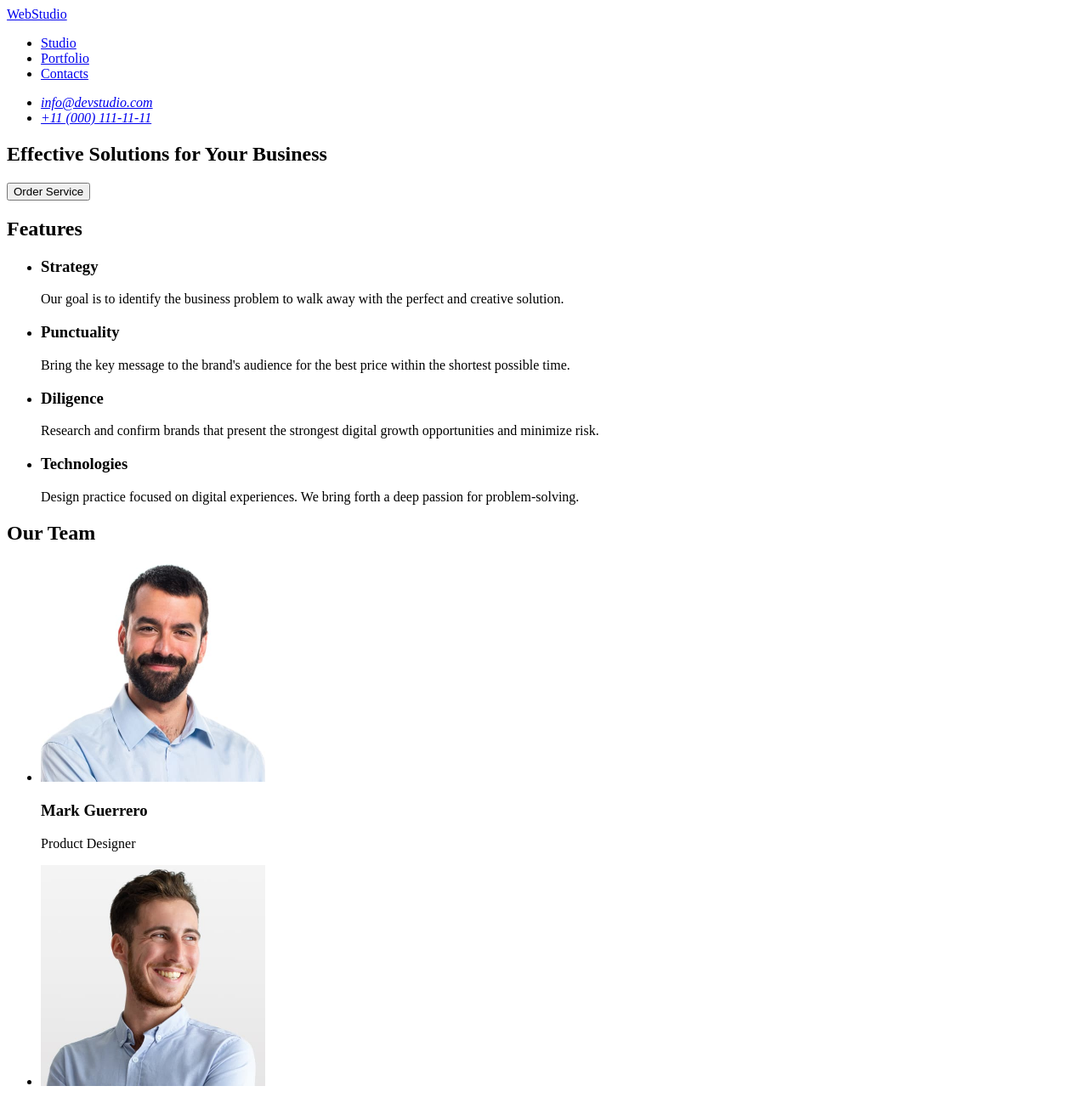
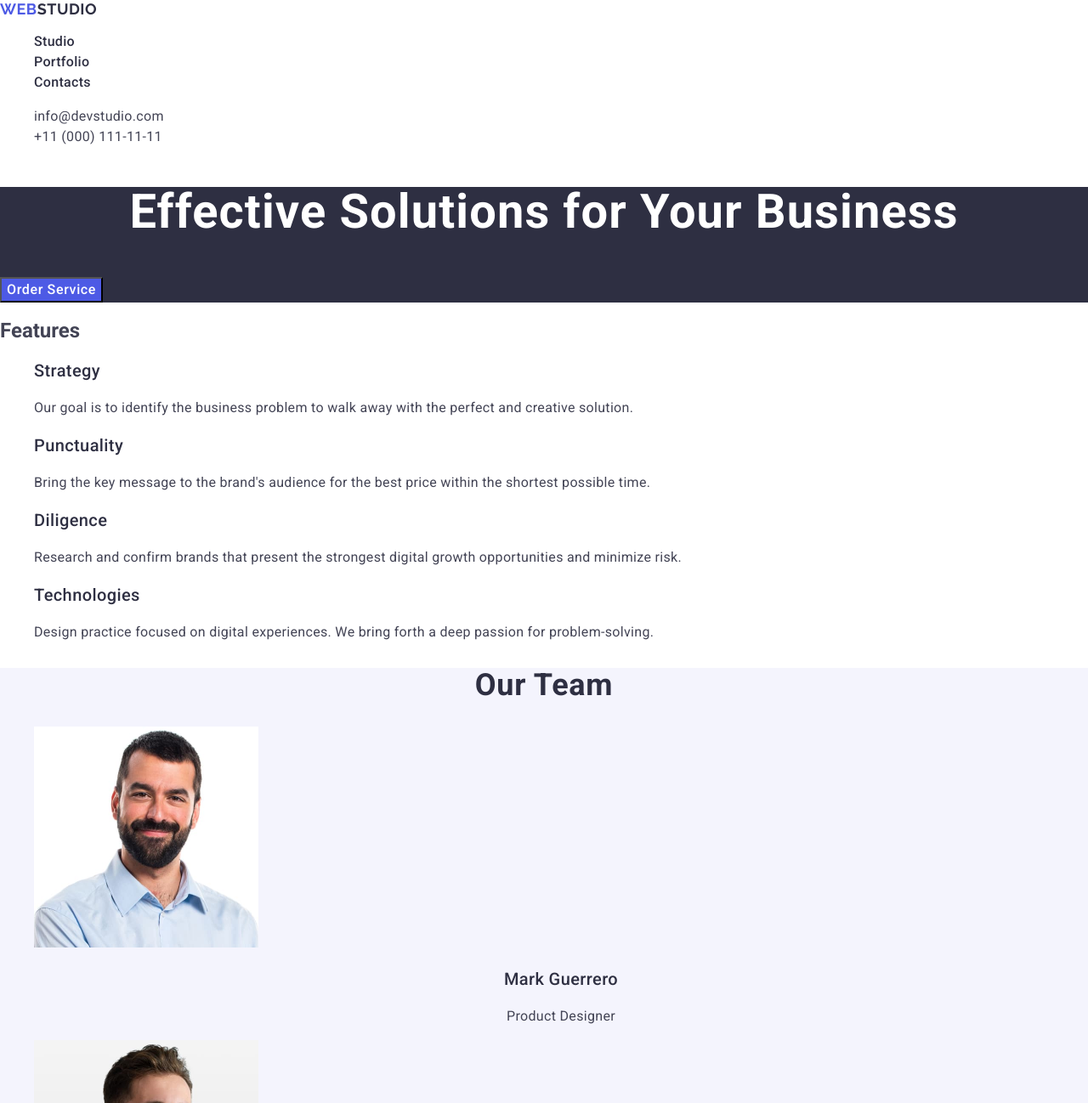
Before and after one commit to SerhiiAlieksieienko/goit-markup-hw-02, a plain HTML site: page index.html in a window 1280 px wide. Shown: the top 1298 px of the page at 85% size. Drawn offline with nearby package versions, Linux system fonts and the light colour scheme.

Commit message:
add styles for hw-02

```diff
--- /dev/null
+++ b/css/styles.css
@@ -0,0 +1,194 @@
+/* ont-family: "Raleway",sans-serif;
+font-family: "Roboto",sans-serif; */
+body {
+    font-family: "Roboto", sans-serif;
+    color: #434455;
+    background-color: #fff;
+}
+ol,ul,li {
+    list-style-type: none;
+}
+button{
+    cursor: pointer;
+}
+a{
+    text-decoration: none;
+}
+
+.page-header{
+    background-color: #fff;
+}
+.logo{
+    font-family: "Raleway", sans-serif;
+    font-weight: 700;
+        font-size: 18px;
+        line-height: 1.17;
+        letter-spacing: 0.03em;
+        text-transform: uppercase;
+        color: #4d5ae5;
+}
+.header-logo .logo-part{
+    color: #2e2f42;
+}
+.footer-logo .logo-part{
+     color: #f4f4fd;
+}
+.nav-link{
+    font-weight: 500;
+        font-size: 16px;
+        line-height: 1.5;
+        letter-spacing: 0.02em;
+        color: #2e2f42;
+}
+
+.contacts{
+    font-style: normal;
+}
+.contacts-link {
+
+        font-size: 16px;
+        line-height: 1.5;
+        letter-spacing: 0.02em;
+        color: #434455;
+}
+.nav-link:hover,
+.nav-link:focus,
+.contacts-link:hover,
+.contacts-link:focus {
+    color: #404bbf;
+}
+/* #region Hero */
+.hero {
+    background-color: #2e2f42;
+}
+
+.hero-title {
+    font-weight: 700;
+        font-size: 56px;
+        line-height: 1.07;
+        letter-spacing: 0.02em;
+        text-align: center;
+        color: #fff;
+}
+
+.hero-btn {
+    font-weight: 500;
+        font-size: 16px;
+        line-height: 1.5;
+        letter-spacing: 0.04em;
+        color: #fff;
+        background-color: #4d5ae5;
+}
+.hero-btn:hover,
+.hero-btn:focus{
+    background-color: #404bbf;
+}
+/* endregion */
+
+/* #region Features */
+.features {}
+
+.feat-list {}
+
+.feat-item {}
+
+.feat-title {
+    font-weight: 500;
+        font-size: 20px;
+        line-height: 1.2;
+        letter-spacing: 0.02em;
+        color: #2e2f42;
+}
+
+.feat-title-txt {
+    font-weight: 400;
+        font-size: 16px;
+        line-height: 1.5;
+        letter-spacing: 0.02em;
+        color: #434455;
+}
+/* endregion */
+/* #region Our Team */
+.team {
+    background-color: #f4f4fd;
+}
+
+.team-title {
+    font-weight: 700;
+        font-size: 36px;
+        line-height: 1.11111;
+        letter-spacing: 0.02em;
+        text-align: center;
+        color: #2e2f42;
+}
+
+.team-list {}
+
+.team-item {}
+
+.name-title {
+    font-weight: 500;
+        font-size: 20px;
+        line-height: 1.2;
+        letter-spacing: 0.02em;
+        text-align: center;
+        color: #2e2f42;
+}
+
+.prof-info {
+    font-weight: 400;
+        font-size: 16px;
+        line-height: 1.5;
+        letter-spacing: 0.02em;
+        text-align: center;
+        color: #434455;
+}
+/* endregion */
+
+/* #region Our Portfolio */
+.portfolio {}
+
+.port-title {
+    font-weight: 700;
+        font-size: 36px;
+        line-height: 1.11111;
+        letter-spacing: 0.02em;
+        text-align: center;
+        color: #2e2f42;
+}
+
+.port-list {}
+
+.port-item {}
+
+.ofers-ttl {
+    font-weight: 500;
+        font-size: 20px;
+        line-height: 1.2;
+        letter-spacing: 0.02em;
+        color: #2e2f42;
+}
+
+.ofrs-info {
+    font-weight: 400;
+        font-size: 16px;
+        line-height: 1.5;
+        letter-spacing: 0.02em;
+        color: #434455;
+}
+/* endregion */
+
+
+
+/* #region Footer */
+.page-footer{
+    background-color: #2e2f42;
+}
+.footer-info{
+    font-weight: 400;
+        font-size: 16px;
+        line-height: 1.5;
+        letter-spacing: 0.02em;
+        color: #f4f4fd;
+}
+/* endregion */
--- a/index.html
+++ b/index.html
@@ -4,83 +4,137 @@
     <meta charset="UTF-8">
     <meta name="viewport" content="width=device-width, initial-scale=1.0">
     <title>Web-Studio-(Version-5.0)</title>
+
+    <link rel="stylesheet" href="https://cdnjs.cloudflare.com/ajax/libs/modern-normalize/3.0.1/modern-normalize.min.css"
+        integrity="sha512-q6WgHqiHlKyOqslT/lgBgodhd03Wp4BEqKeW6nNtlOY4quzyG3VoQKFrieaCeSnuVseNKRGpGeDU3qPmabCANg=="
+        crossorigin="anonymous" referrerpolicy="no-referrer" >
+
+    <link rel="preconnect" href="https://fonts.googleapis.com">
+    <link rel="preconnect" href="https://fonts.gstatic.com" crossorigin>
+    <link href="https://fonts.googleapis.com/css2?family=Raleway:wght@700&family=Roboto:wght@400;500;700&display=swap"
+        rel="stylesheet">
+
+    <link rel="stylesheet" href="./css/styles.css">
 </head>
 <body>
         <!-- ========== Header ========= -->
-    <header>
+    <header class="page-header">
 
-<nav>
-    <a href="./index.html">WebStudio</a>
-<ul>
-    <li><a href="./index.html">Studio</a></li>
-    <li><a href="#">Portfolio</a></li>
-    <li><a href="#">Contacts</a></li>
+<nav class="header-nav">
+    <a class="logo header-logo" href="./index.html">Web<span class="logo-part">Studio</span></a>
+<ul class="nav-list">
+    <li class="nav-item"><a class="nav-link" href="./index.html">Studio</a></li>
+    <li class="nav-item"><a class="nav-link" href="#">Portfolio</a></li>
+    <li class="nav-item"><a class="nav-link" href="#">Contacts</a></li>
 </ul>
 </nav>
-<address>
-    <ul>
-        <li>
-        <a href="mailto:info@devstudio.com">info@devstudio.com</a>
+<address class="contacts">
+    <ul class="contacts-list">
+        <li class="contacts-item">
+        <a class="contacts-link" href="mailto:info@devstudio.com">info@devstudio.com</a>
         </li>
-        <li><a href="tel:+110001111111">+11 (000) 111-11-11</a>
+        <li class="contacts-item">
+        <a class="contacts-link" href="tel:+110001111111">+11 (000) 111-11-11</a>
         </li>
     </ul>
 </address>
     </header>
     <main>
         <!-- =========== Hero ========= -->
-      <section>
-    <h1>Effective Solutions
+      <section class="hero">
+    <h1 class="hero-title">Effective Solutions
     for Your Business
     </h1>
-    <button type="button">Order Service</button>
+    <button class="hero-btn" type="button">Order Service</button>
       </section>
         <!-- =========== Features =======-->
-      <section>
-    <h2>Features</h2>
-    <ul>
-        <li><h3>Strategy</h3><p>Our goal is to identify the business problem to walk away with the perfect and creative solution.</p></li>
-        <li><h3>Punctuality</h3><p>Bring the key message to the brand's audience for the best price within the shortest possible time.</p></li>
-        <li><h3>Diligence</h3><p>Research and confirm brands that present the strongest digital growth opportunities and minimize risk.</p></li>
-        <li><h3>Technologies</h3><p>Design practice focused on digital experiences. We bring forth a deep passion for problem-solving.</p></li>
+      <section class="features">
+    <h2 >Features</h2>
+    <ul class="feat-list">
+        <li class="feat-item"><h3 class="feat-title">Strategy</h3><p class="feat-title-txt">Our goal is to identify the business problem to walk away with the perfect and creative solution.</p></li>
+        <li class="feat-item"><h3 class="feat-title">Punctuality</h3><p class="feat-title-txt">Bring the key message to the brand's audience for the best price within the shortest possible time.</p></li>
+        <li class="feat-item"><h3 class="feat-title">Diligence</h3><p class="feat-title-txt">Research and confirm brands that present the strongest digital growth opportunities and minimize risk.</p></li>
+        <li class="feat-item"><h3 class="feat-title">Technologies</h3><p class="feat-title-txt">Design practice focused on digital experiences. We bring forth a deep passion for problem-solving.</p></li>
     </ul>
       </section>
         <!-- ======= Our Team ======= -->
 
-       <section>
-           <h2>Our Team</h2>
-           <ul>
-            <li>
-                <img src="./images/our-team/mark-guerrero.jpg" alt="photo Mark Guerrero" width="264" height="260" />
-                    <h3>Mark Guerrero</h3>
-                        <p>Product Designer</p>
+       <section class="team">
+           <h2 class="team-title">Our Team</h2>
+           <ul class="team-list">
+            <li class="team-item">
+                <img src="./images/our-team/mark-guerrero.jpg" alt="photo Mark Guerrero" width="264" height="260" >
+                    <h3 class="name-title">Mark Guerrero</h3>
+                        <p class="prof-info">Product Designer</p>
 
             </li>
-            <li>
-                <img src="./images/our-team/tom_ford.jpg" alt="photo Tom Ford" width="264" height="260" />
-                    <h3>Tom Ford</h3>
-                <p>Frontend Developer</p>
+            <li class="team-item">
+                <img src="./images/our-team/tom_ford.jpg" alt="photo Tom Ford" width="264" height="260" >
+                    <h3 class="name-title">Tom Ford</h3>
+                <p class="prof-info">Frontend Developer</p>
 
             </li>
-            <li>
-                <img src="./images/our-team/camila_garcia.jpg" alt=" photo Camila Garcia" width="264" height="260" />
-                     <h3>Camila Garcia</h3>
-                         <p>Marketing</p>
+            <li class="team-item">
+                <img src="./images/our-team/camila_garcia.jpg" alt=" photo Camila Garcia" width="264" height="260" >
+                     <h3 class="name-title">Camila Garcia</h3>
+                         <p class="prof-info">Marketing</p>
 
             </li>
-            <li>
-                <img src="./images/our-team/daniel_wilson.jpg" alt="photo Daniel Wilson" width="264" height="260" />
-                     <h3>Daniel Wilson</h3>
-                         <p>UI Designer</p>
+            <li class="team-item">
+                <img src="./images/our-team/daniel_wilson.jpg" alt="photo Daniel Wilson" width="264" height="260" >
+                     <h3 class="name-title">Daniel Wilson</h3>
+                         <p class="prof-info">UI Designer</p>
 
             </li>
            </ul>
        </section>
+       <!-- ======= Our Portfolio ===== =-->
+        <section class="portfolio">
+            <h2 class="port-title">Our Portfolio</h2>
+            <ul class="port-list">
+                <li class="port-item">
+                    <img src="./images/our-portfolio/banking-app.jpg" alt="photo bank-app" width="360" height="300" >
+                    <h3 class="ofers-ttl">Banking App</h3>
+                    <p class="ofrs-info">App</p>
+
+                </li>
+                <li class="port-item">
+                    <img src="./images/our-portfolio/cash-p.jpg" alt="photo cashless-payment" width="360" height="300" >
+                    <h3 class="ofers-ttl">Cashless Payment</h3>
+                    <p class="ofrs-info">Marketing</p>
+
+                </li>
+                <li class="port-item">
+                    <img src="./images/our-portfolio/med-app.jpg" alt="photo meditation-app" width="360" height="300" >
+                    <h3 class="ofers-ttl">Meditation App</h3>
+                    <p class="ofrs-info">App</p>
+
+                </li>
+                <li class="port-item">
+                    <img src="./images/our-portfolio/taxi-s.jpg" alt="photo taxi" width="360" height="300" >
+                    <h3 class="ofers-ttl">Taxi Service</h3>
+                    <p class="ofrs-info">Marketing</p>
+
+                </li>
+                <li class="port-item">
+                    <img src="./images/our-portfolio/scr-il.jpg" alt="photo screen" width="360" height="300" >
+                    <h3 class="ofers-ttl">Screen Illustrations</h3>
+                    <p class="ofrs-info">Design</p>
+
+                </li>
+                <li class="port-item">
+                    <img src="./images/our-portfolio/online-c.jpg" alt="photo girl-online" width="360" height="300" >
+                    <h3 class="ofers-ttl">Online Courses</h3>
+                    <p class="ofrs-info">Marketing</p>
+
+                </li>
+            </ul>
+        </section>
     </main>
         <!-- ======= Fotter =======-->
-         <footer>
-            <a href="./index.html">WebStudio</a>
-            <p>Increase the flow of customers and sales for your business with digital marketing & growth solutions.</p>
+         <footer class="page-footer">
+            <a class="logo footer-logo" href="./index.html">Web<span class="logo-part">Studio</span></a>
+            <p class="footer-info">Increase the flow of customers and sales for your business with digital marketing & growth solutions.</p>
 
          </footer>
 </body>
```
Also changed, not shown: images/our-portfolio/banking-app.jpg (added), images/our-portfolio/cash-p.jpg (added), images/our-portfolio/med-app.jpg (added), images/our-portfolio/online-c.jpg (added), images/our-portfolio/scr-il.jpg (added), images/our-portfolio/taxi-s.jpg (added).
